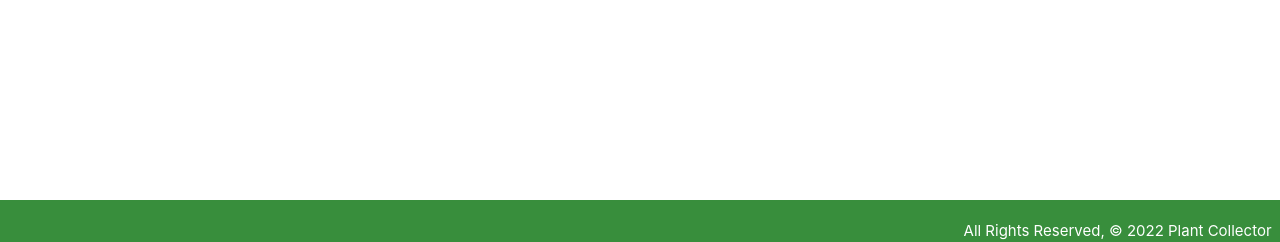
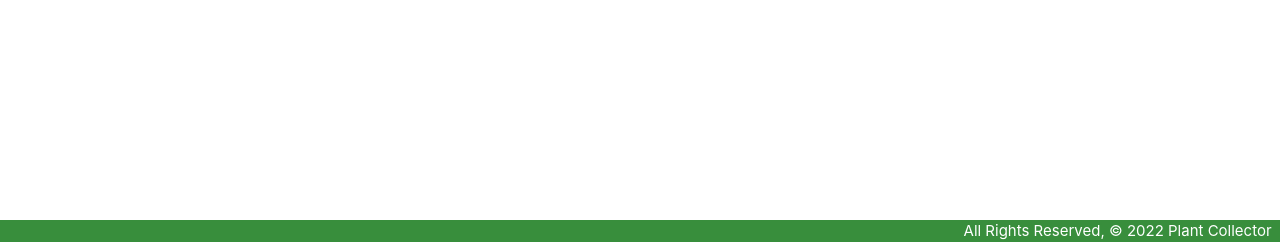
Before and after one commit to alainagossett/houseplant-django, a Django app: page /plants/ in a window 1280 px wide. Shown: the part 558-800 px from the top of the page. Run offline with Django 4.2, Linux system fonts and the light colour scheme; data that the repository does not hold is empty.

Commit message:
adds alt styling

```diff
--- a/main_app/templates/base.html
+++ b/main_app/templates/base.html
@@ -33,7 +33,7 @@
         {% block content %}
         {% endblock %}
     </main>
-    <footer class="page-footer green darken-2">
+    <footer class="page-footer green darken-2" style="padding-top: 0;">
       <div class="right">
         All Rights Reserved, &copy; 2022 Plant Collector &nbsp;
       </div>
--- a/main_app/templates/plants/index.html
+++ b/main_app/templates/plants/index.html
@@ -6,7 +6,7 @@
 
 {% for plant in plants %}
 <div class="card">
-    <a href="{% url 'detail' plant.id %}">
+    <a href="{% url 'detail' plant.id %}" style="color: #388E3C">
     <div class="card-content">
         <span class="card-title">{{ plant.name }}</span>
     </div>
```
